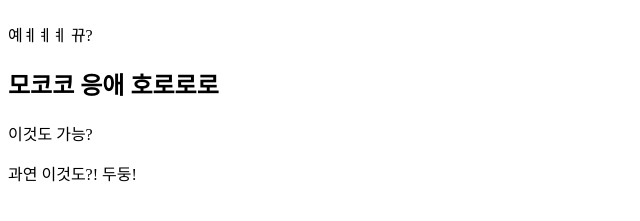
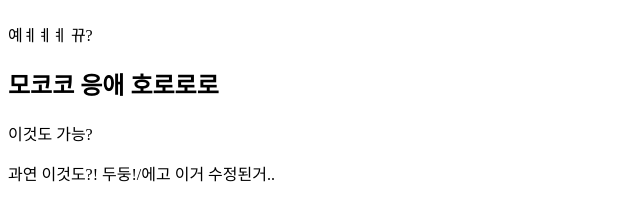
Before and after one commit to 95rudgnl/first-project, a plain HTML site: page index.html in a window 1280 px wide. Shown: the part 67-288 px from the top of the page, without its empty margins (0-640 px from the left). Drawn offline with Linux system fonts and the light colour scheme.

Commit message:
add need sen

```diff
--- a/index.html
+++ b/index.html
@@ -12,7 +12,7 @@
     <h2>모코코 응애 호로로로</h2>
     <p> 이것도 가능?</p>
     <hi>
-        과연 이것도?! 두둥!
+        과연 이것도?! 두둥!/에고 이거 수정된거..
     </hi>
   </body>
 </html>
```
